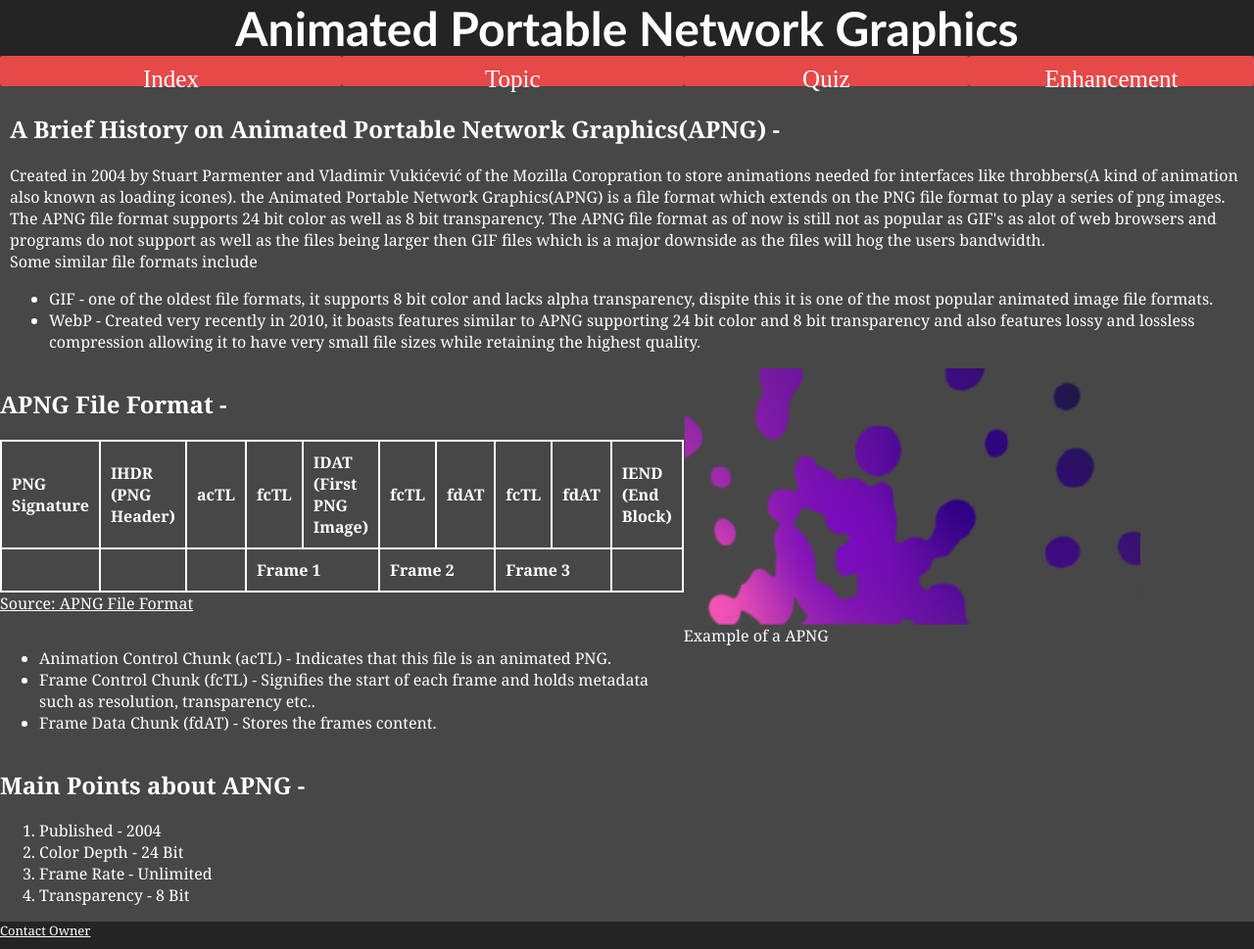
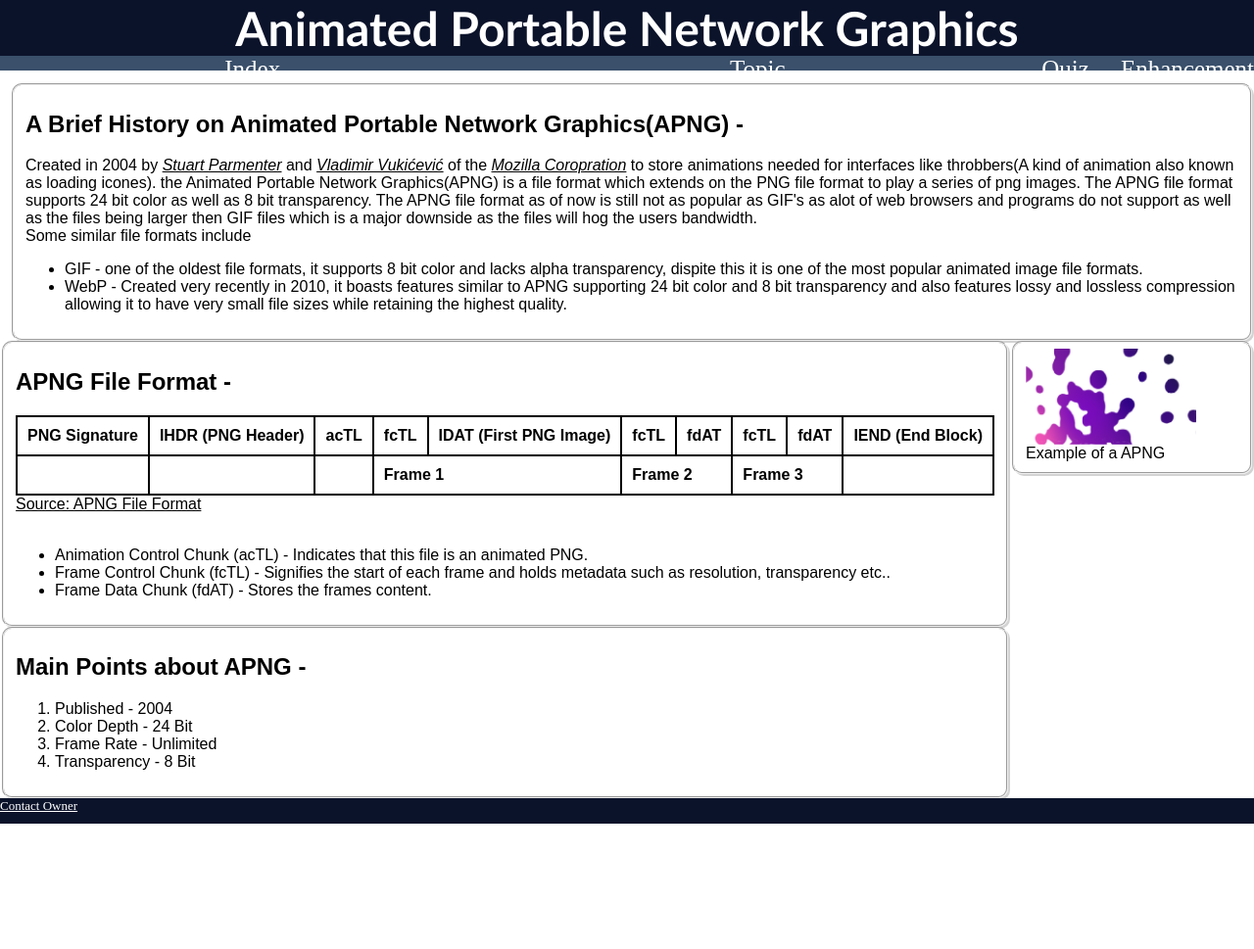
Before and after one commit to TharinS/EN-Four-Oh-Nine, a PHP site: page /html/topic.html in a window 1280 px wide. Shown: the whole page at 98% size. After the commit the page ends 841 px from the top, so only its background shows below. Run offline with PHP 8.4, Linux system fonts and the light colour scheme.

Commit message:
final design for topic page - Feedback required

```diff
--- a/html/topic.html
+++ b/html/topic.html
@@ -20,18 +20,23 @@
         <a class="grid-menu-button3 button" href="quiz.html">Quiz</a>
         <a class="grid-menu-button4 button" href="enhancements.html">Enhancement</a>
         <section class="grid-item3">
+            <fieldset class="fieldset-settings">
                 <h2 class="font-general">A Brief History on Animated Portable Network Graphics(APNG) - </h2>
-            <p class="font-general">Created in 2004 by Stuart Parmenter and Vladimir Vukićević of the Mozilla Coropration to store animations needed for interfaces like throbbers(A kind of animation also known as loading icones). the Animated Portable Network Graphics(APNG)
-                is a file format which extends on the PNG file format to play a series of png images. The APNG file format supports 24 bit color as well as 8 bit transparency. The APNG file format as of now is still not as popular as GIF's as alot of
-                web browsers and programs do not support as well as the files being larger then GIF files which is a major downside as the files will hog the users bandwidth. <br>Some similar file formats include
+                <p class="font-general">Created in 2004 by <a href="https://www.linkedin.com/in/stuartparmenter" class="author"><em>Stuart Parmenter</em></a> and <a href="https://www.linkedin.com/in/vukicevic" class="author"><em>Vladimir Vukićević</em></a> of the <a href="https://en.wikipedia.org/wiki/Mozilla_Corporation"
+                        class="author"><em>Mozilla Coropration</em></a> to store animations needed for interfaces like throbbers(A kind of animation also known as loading icones). the Animated Portable Network Graphics(APNG) is a file format which extends
+                    on the PNG file format to play a series of png images. The APNG file format supports 24 bit color as well as 8 bit transparency. The APNG file format as of now is still not as popular as GIF's as alot of web browsers and programs do
+                    not support as well as the files being larger then GIF files which is a major downside as the files will hog the users bandwidth. <br>Some similar file formats include
                     <ul>
                         <li class="font-general">GIF - one of the oldest file formats, it supports 8 bit color and lacks alpha transparency, dispite this it is one of the most popular animated image file formats.</li>
-                    <li class="font-general">WebP - Created very recently in 2010, it boasts features similar to APNG supporting 24 bit color and 8 bit transparency and also features lossy and lossless compression allowing it to have very small file sizes while retaining the
-                        highest quality.</li>
+                        <li class="font-general">WebP - Created very recently in 2010, it boasts features similar to APNG supporting 24 bit color and 8 bit transparency and also features lossy and lossless compression allowing it to have very small file sizes while retaining
+                            the highest quality.</li>
                     </ul>
                 </p>
+            </fieldset>
+
         </section>
         <section class="grid-item4">
+            <fieldset class="fieldset-settings">
                 <h2 class="font-general">APNG File Format - </h2>
                 <table class="table-border">
                     <tr>
@@ -65,9 +70,10 @@
                     <li class="font-general">Frame Control Chunk (fcTL) - Signifies the start of each frame and holds metadata such as resolution, transparency etc..</li>
                     <li class="font-general">Frame Data Chunk (fdAT) - Stores the frames content.</li>
                 </ul>
-
+            </fieldset>
         </section>
         <section class="grid-item5">
+            <fieldset class="fieldset-settings">
                 <h2 class="font-general">Main Points about APNG - </h2>
                 <ol>
                     <li class="font-general">Published - 2004</li>
@@ -75,14 +81,17 @@
                     <li class="font-general">Frame Rate - Unlimited</li>
                     <li class="font-general">Transparency - 8 Bit</li>
                 </ol>
+            </fieldset>
+
         </section>
         <section class="grid-item6">
-            <img class="image" src="../styles/Images/animated.png" alt="Lava lamp animation">
+            <fieldset class="fieldset-settings"><img class="image" src="../styles/Images/animated.png" alt="Lava lamp animation">
                 <figcaption class="font-general caption">
                     Example of a APNG
                 </figcaption>
+            </fieldset>
         </section>
-        <footer class="grid-item7 footer"><a class="font-general" href="mailto:103166002@student.swin.edu.au">Contact Owner</a></footer>
+        <footer class="grid-item7 footer"><a class="footer" href="mailto:103166002@student.swin.edu.au">Contact Owner</a></footer>
     </main>
 </body>
 
--- a/styles/style.css
+++ b/styles/style.css
@@ -7,16 +7,24 @@ head {
 body {
     margin: 0;
     min-height: 100vh;
-    background-color: #484747;
+}
+
+.fieldset-settings {
+    border-radius: 10px;
+    box-shadow: 2px 2px lightgrey;
 }
 
 .banner-settings {
     margin: auto;
 }
 
+.author {
+    color: black;
+}
+
 .font-general {
-    color: white !important;
-    font-family: Georgia, serif;
+    color: black !important;
+    font-family: sans-serif;
 }
 
 span {
@@ -25,9 +33,10 @@ span {
 
 .footer {
     font-size: small;
-    background-color: #242424;
+    background-color: #0B132B;
     margin-top: auto;
     padding-bottom: 10px;
+    color: white !important;
 }
 
 .image {
@@ -42,13 +51,15 @@ span {
     margin: 0;
     font-family: "Trebuchet MS", sans-serif;
     font-size: 3em;
+    color: white !important;
 }
 
 .table-border {
-    border: 2px solid white;
+    border: 2px solid black;
     border-collapse: collapse;
     padding: 10px;
     font-weight: bold;
+    background-color: white;
 }
 
 .logo {
@@ -59,12 +70,10 @@ span {
 }
 
 .button {
-    background-color: #e74848;
-    border-radius: 3px;
+    background-color: #3A506B;
     color: white;
     width: 100%;
     height: 55%;
-    padding-top: 10px;
     text-align: center;
     text-decoration: none;
     display: inline-block;
@@ -72,7 +81,7 @@ span {
 }
 
 .button:hover {
-    background-color: #722e2f;
+    background-color: #10A7D1;
 }
 
 
@@ -87,7 +96,7 @@ span {
 
 .grid-banner {
     grid-area: banner;
-    background-color: #242424;
+    background-color: #0B132B;
 }
 
 .grid-menu-button1 {
@@ -113,7 +122,7 @@ span {
 
 .grid-item4 {
     grid-area: content2;
-    width: min-content;
+    width: max-content;
 }
 
 .grid-item5 {
```
Lines whose indentation alone changed are shown as unchanged.
